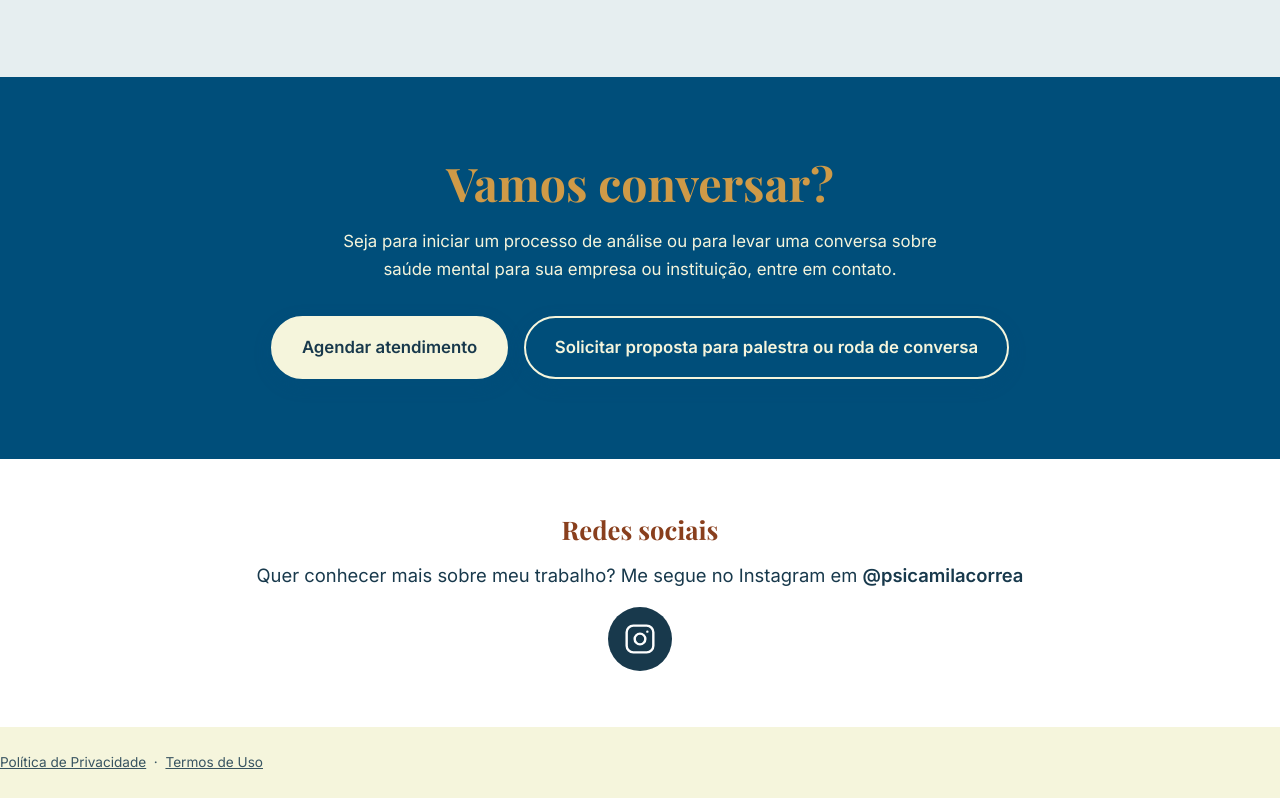
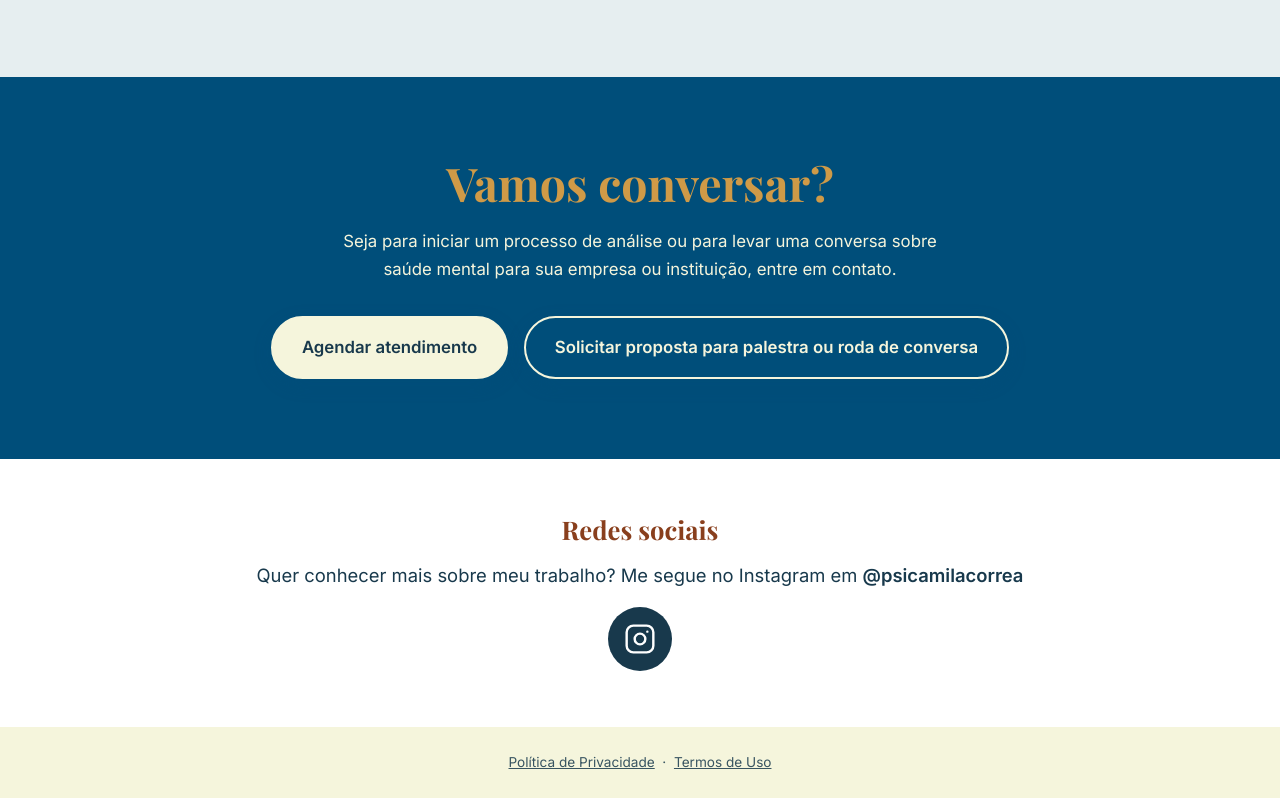
Before and after one commit to leandrocorrea1983/lp-camila, a plain HTML site: page index.html in a window 1280 px wide. Shown: the part 4036-4834 px from the top of the page. Before the commit the page ends 4810 px from the top, so only its background shows below. Drawn offline with nearby package versions, Linux system fonts and the light colour scheme.

Commit message:
Update privacy and terms section styling

```diff
--- a/index.html
+++ b/index.html
@@ -206,7 +206,7 @@ height="0" width="0" style="display:none;visibility:hidden"></iframe></noscript>
 </section>
 
 <!-- termos e privacidade -->
-<div style="margin-top: 1.5rem; font-size: 0.85rem; opacity: 0.85;">
+<div style="margin: 1.5rem; font-size: 0.85rem; opacity: 0.85;" align="center">
   <a href="/privacidade.html" style="color: inherit; text-decoration: underline;">Política de Privacidade</a>
   &nbsp;&middot;&nbsp;
   <a href="/termos.html" style="color: inherit; text-decoration: underline;">Termos de Uso</a>
```
